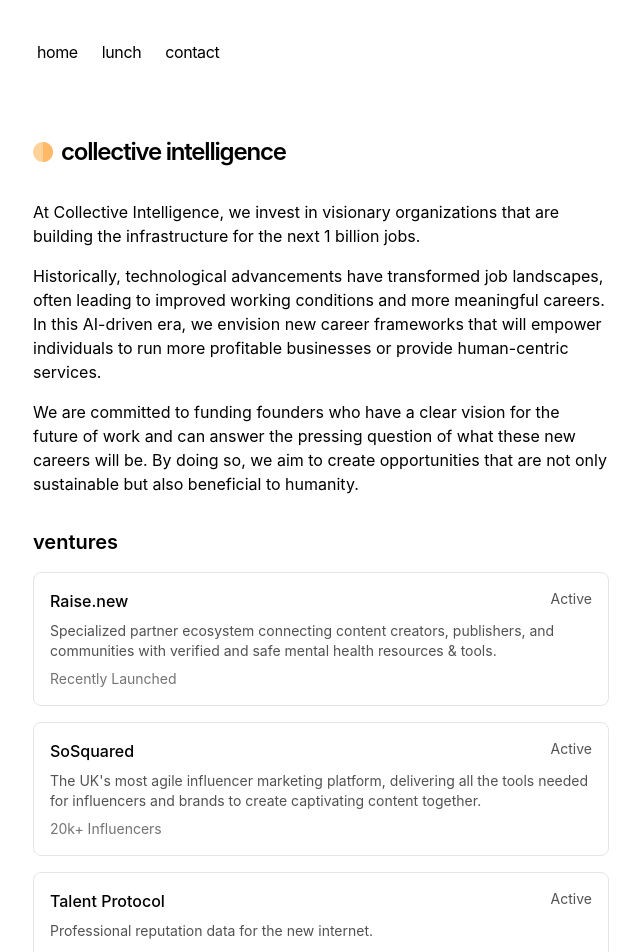
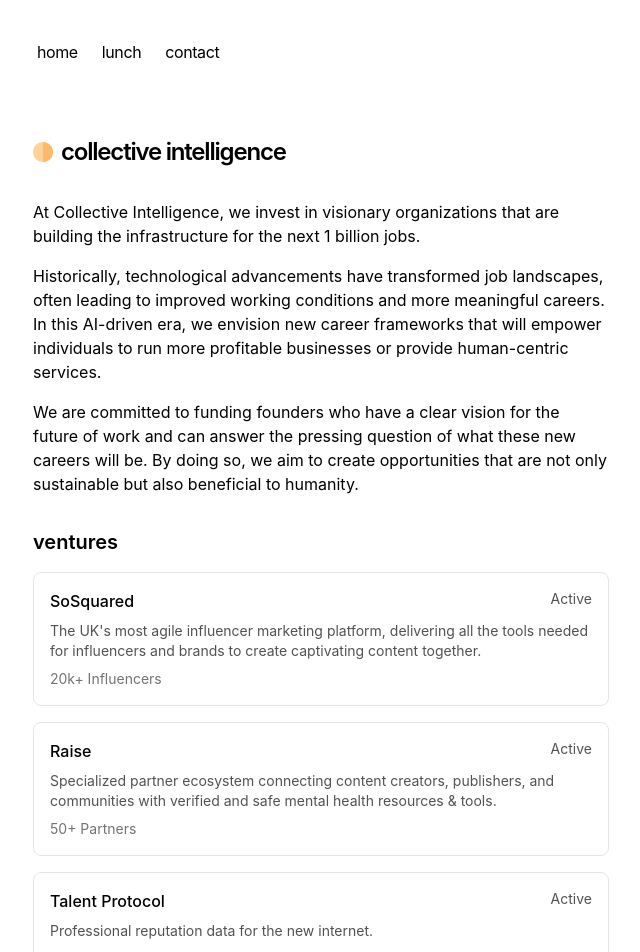
Before and after one commit to col-intel/collective-intelligence, a Next.js app: page / in a window 1280 px wide. Shown: the top 952 px of the page, without its empty margins (319-959 px from the left). Built offline with nearby package versions, Linux system fonts and the light colour scheme.

Commit message:
Added raise below

```diff
--- a/app/components/portfolio.tsx
+++ b/app/components/portfolio.tsx
@@ -20,13 +20,7 @@
 
 export function Portfolio() {
   const projectsData = [
-    {
-      name: "Raise.new",
-      description: "Specialized partner ecosystem connecting content creators, publishers, and communities with verified and safe mental health resources & tools.",
-      url: "https://raise.new/",
-      community_size: "Recently Launched",
-      status: "Active"
-    },
+
     {
       name: "SoSquared",
       description: "The UK's most agile influencer marketing platform, delivering all the tools needed for influencers and brands to create captivating content together.",
@@ -40,6 +34,13 @@
       url: "https://polkastarter.com",
       community_size: "1M+ Users",
       status: "Acquired"
+    },
+    {
+      name: "Raise",
+      description: "Specialized partner ecosystem connecting content creators, publishers, and communities with verified and safe mental health resources & tools.",
+      url: "https://raise.new/",
+      community_size: "50+ Partners",
+      status: "Active"
     },
     {
       name: "Talent Protocol",
```
